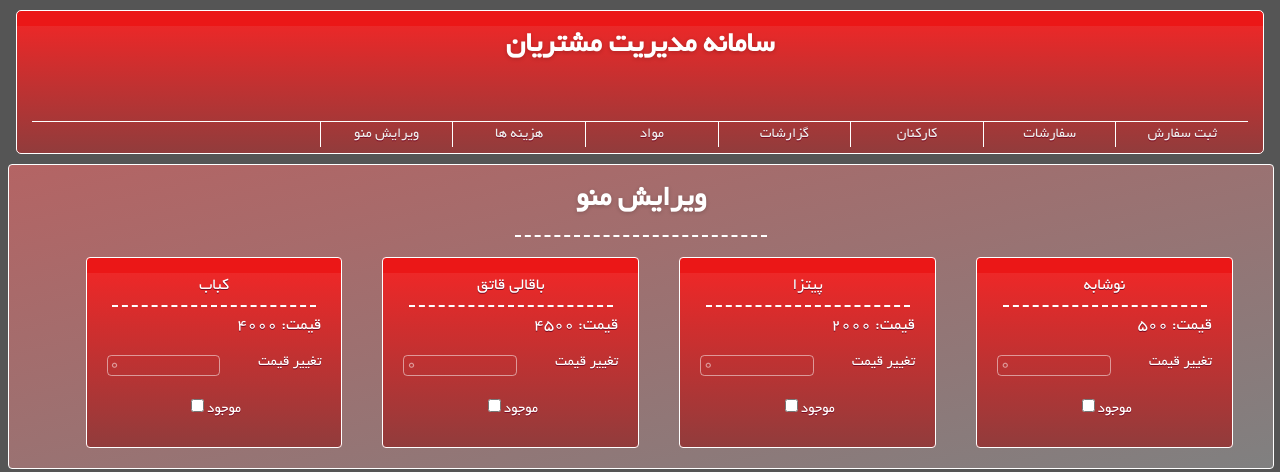
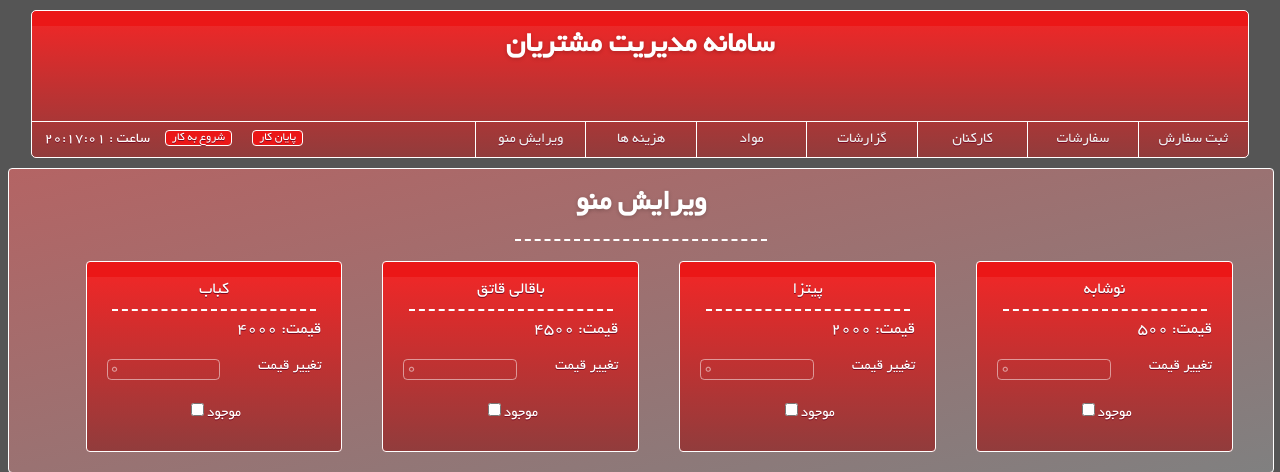
Before and after one commit to Parhamic/RestaurantRep, a Django app: page /editmenu/ in a window 1280 px wide. Shown: the top 472 px of the page. Run offline with Django 3.2, Linux system fonts and the light colour scheme; a user stored in the database is signed in; data comes from the database, SQL or seed files in the repository; both versions use the stored data as it was after the commit.

Commit message:
startbtn added

```diff
--- a/app/static/css/base_style.css
+++ b/app/static/css/base_style.css
@@ -86,6 +86,11 @@ a{
   color: white;
   padding-right: 20%;
 }
+#txt{
+  float: left;
+  margin-left: 1%;
+  padding-top: 5px;
+}
 .header{
   -moz-box-shadow:inset 0px 39px 0px -24px #eb1717;
 	-webkit-box-shadow:inset 0px 39px 0px -24px #eb1717;
@@ -104,7 +109,6 @@ a{
 	border:1px solid #ffffff;
   width: 15%;
 	font-size:15px;
-	padding:6px 15px;
 	text-decoration:none;
 	text-shadow:0px 1px 0px #7a0c22;
   /**/
@@ -116,11 +120,11 @@ a{
   text-align: center;
 }
 .menu_item{
-  width: 10%;
+  width: 9%;
   float:right;
-  padding: 5px;
+  padding: 10px 0 10px 0;
   border-left: 1px solid white;
-  font-size: 21 px;
+  font-size: 15px;
   text-align: center;
   transition: background-color 1s;
   /*transition: color 1s;*/
@@ -184,7 +188,33 @@ a:hover{
 	text-decoration:none;
 	text-shadow:0px 1px 0px #7a0c22;
 }
-
+#txt{
+  padding-top: 10px;
+}
+.startbtn {
+	-moz-box-shadow:inset 0px 39px 0px -24px #eb1717;
+	-webkit-box-shadow:inset 0px 39px 0px -24px #eb1717;
+	box-shadow:inset 0px 39px 0px -24px #eb1717;
+	background:-webkit-gradient(linear, left top, left bottom, color-stop(0.05, #f02727), color-stop(1, #913c3c));
+	background:-moz-linear-gradient(top, #f02727 5%, #913c3c 100%);
+	background:-webkit-linear-gradient(top, #f02727 5%, #913c3c 100%);
+	background:-o-linear-gradient(top, #f02727 5%, #913c3c 100%);
+	background:-ms-linear-gradient(top, #f02727 5%, #913c3c 100%);
+	background:linear-gradient(to bottom, #f02727 5%, #913c3c 100%);
+	filter:progid:DXImageTransform.Microsoft.gradient(startColorstr='#f02727', endColorstr='#913c3c',GradientType=0);
+	background-color:#f02727;
+	-moz-border-radius:4px;
+	-webkit-border-radius:4px;
+	border-radius:4px;
+	border:1px solid #ffffff;
+	cursor:pointer;
+	color:#ffffff;
+  margin: 8px 5px 0 15px;
+  float:left;
+	font-size:12px;
+	text-decoration:none;
+	text-shadow:0px 1px 0px #7a0c22;
+}
 /*input field*/
 input {
 	border:1px solid rgba(255,255,255,.5);
--- a/app/templates/base.html
+++ b/app/templates/base.html
@@ -16,8 +16,25 @@
         src: url("{% static 'BYekan.ttf'%}") format('truetype');
         }
         </style>
+        <script>
+          function startTime() {
+              var today = new Date();
+              var h = today.getHours();
+              var m = today.getMinutes();
+              var s = today.getSeconds();
+              m = checkTime(m);
+              s = checkTime(s);
+              document.getElementById('txt').innerHTML =
+              "ساعت" + " : "+ h + ":" + m + ":" + s;
+              var t = setTimeout(startTime, 500);
+          }
+          function checkTime(i) {
+              if (i < 10) {i = "0" + i};  // add zero in front of numbers < 10
+              return i;
+          }
+        </script>
     </head>
-    <body>
+    <body onload="startTime()">
       <div class="header box">
         <h1>سامانه مدیریت مشتریان</h1>
         <div class="menu box">
@@ -70,8 +87,13 @@
           </a>
         </div>
           {% endif %}
-          <div class="clear"></div>
         </div>
+        <div>
+          <div id="txt"></div>
+          <button Class="startbtn" onclick="">شروع به کار</button>
+          <button Class="startbtn" onclick="">پایان کار</button>
+        </div>
+        <div class="clear"></div>
       </div>
         <div class="container">
 
```
Also changed, not shown: app/migrations/0002_employee_workbegan.py (added), db.sqlite3.
